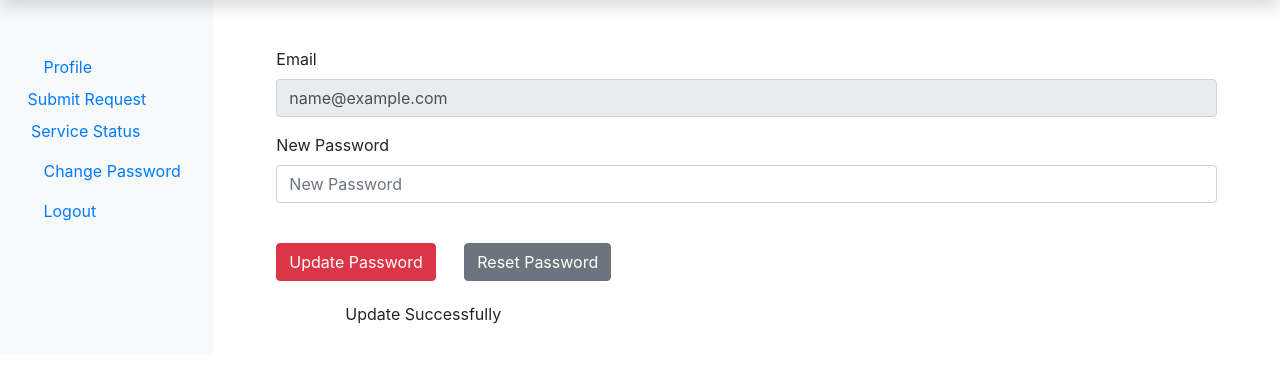
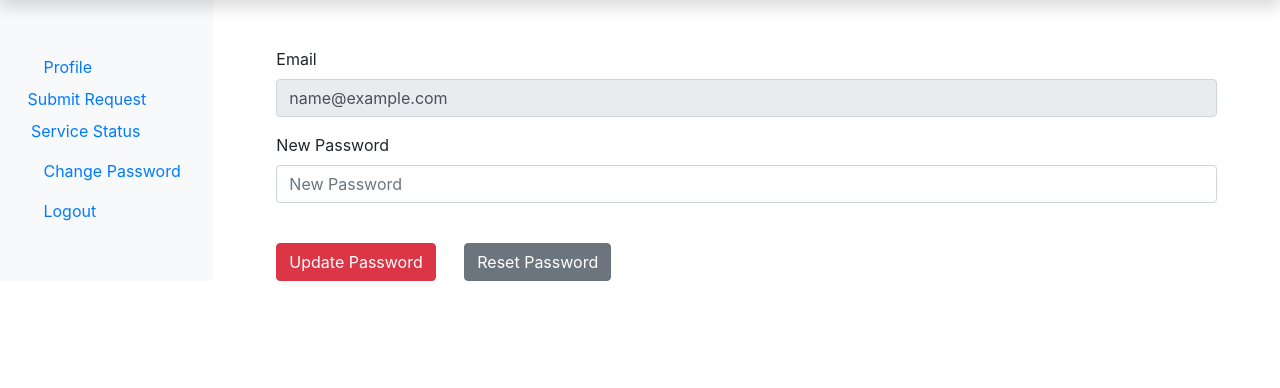
Before and after one commit to davevon/Oms, a PHP site: page /Requester/ChangePassword.php in a window 1280 px wide. Shown: the part 41-429 px from the top of the page. Run offline with PHP 8.4, Linux system fonts and the light colour scheme; the visitor is signed in with stand-in values (Sample User, id 1); data that the repository does not hold is empty; some libraries are stand-ins or nearby versions; some web fonts are replaced.

Commit message:
PasswordUpdated Again

```diff
--- a/Requester/ChangePassword.php
+++ b/Requester/ChangePassword.php
@@ -15,15 +15,14 @@ if (isset($_REQUEST['passupdate'])){
 if ($_REQUEST['rPassword'] == ""){
     $passmsg = '<div class="alet alert-warning col-sm-6 ml-5">  Fill out all fields</div>';
 }
+    $sql = "UPDATE rrequesterlogin_tb SEt r_password = '$rpass' where r_email = '$remail'";
+    if ($conn->query($sql) == TRUE) {
+        $passmsg = '<div class="alert alert-Success col-sm-6 ml-5 mt-2">Update Successfully</div>';
+    } else {
+        $passmsg = '<div class="alert alert-Danger col-sm-6 ml-5 mt-2">Unable to Update</div>';
+    }
 }
-$sql = "UPDATE rrequesterlogin_tb SEt r_password = '$rpass' where r_email = '$remail'";
-if($conn->query($sql) == TRUE){
-    $passmsg = '<div class="alert alert-Success col-sm-6 ml-5 mt-2">Update Successfully</div>';
-}
-else{
-    $passmsg = '<div class="alert alert-Danger col-sm-6 ml-5 mt-2">Unable to Update</div>';
 
-}
 ?>
 <div class="col-sm-9 col-md-10">
     <!-- Start User Change Password FROM 2nd Column -->
```
